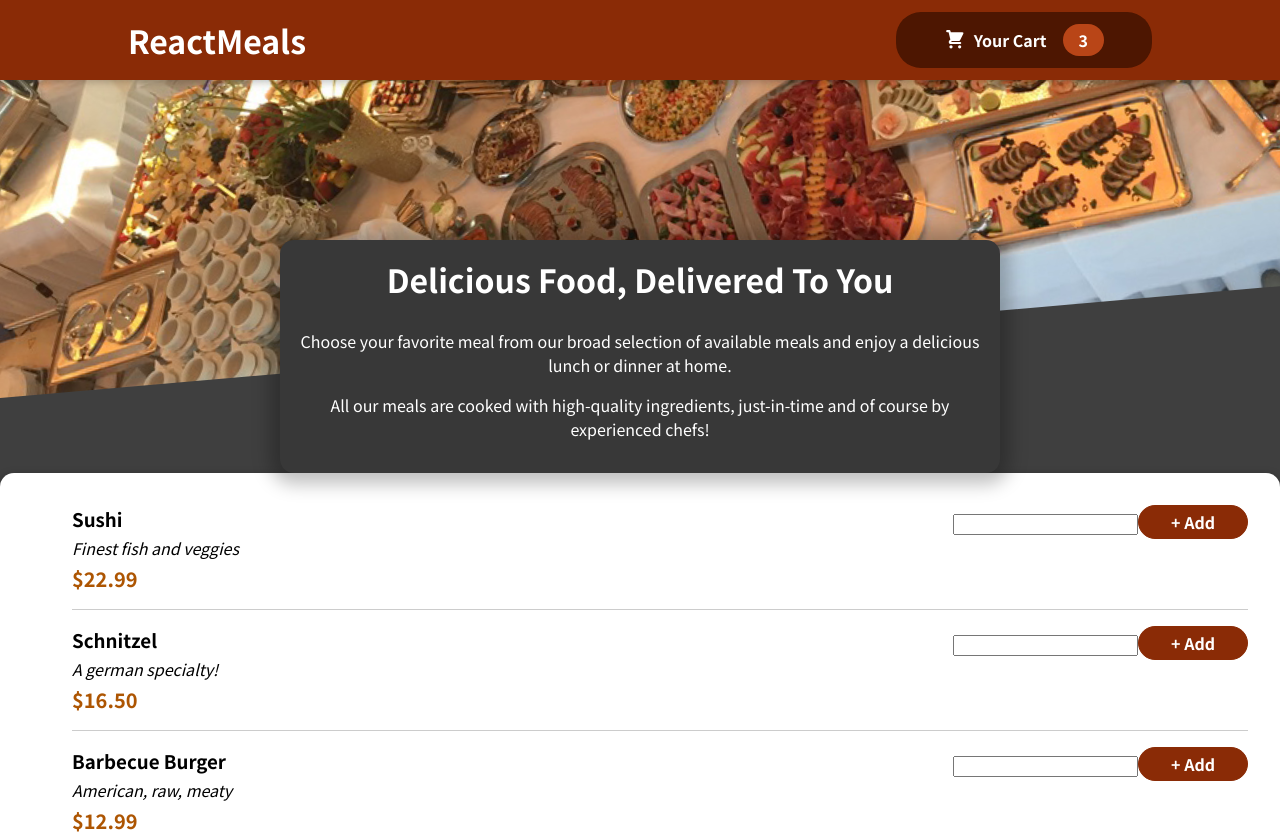
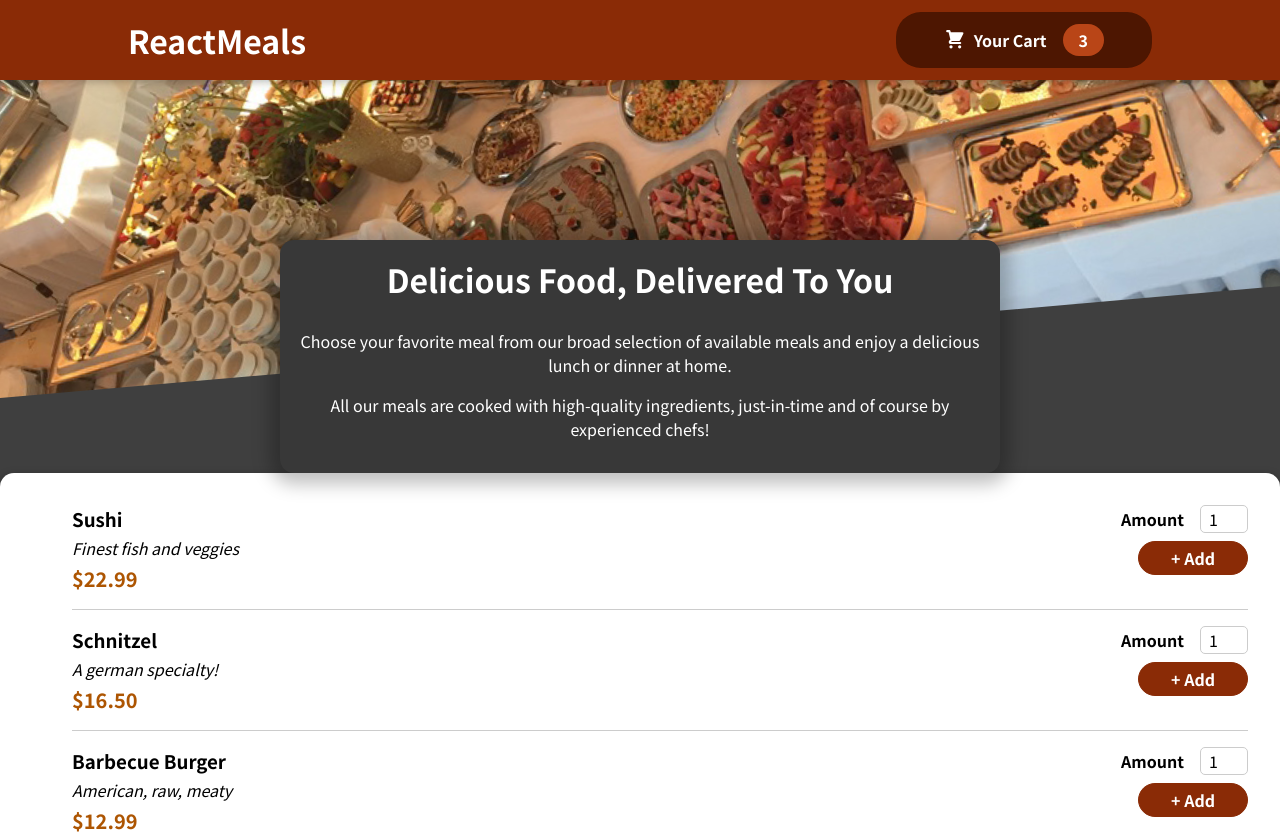
Before and after one commit to anuzza/Food-Order-App, a React (Create React App) app: page / in a window 1280 px wide. Shown: the top 834 px of the page. Built offline with nearby package versions, Linux system fonts and the light colour scheme.

Commit message:
added input to the form

```diff
--- a/src/components/Meals/MealItemForm.js
+++ b/src/components/Meals/MealItemForm.js
@@ -1,9 +1,21 @@
+import Input from '../UI/Input';
 import classes from './MealItemForm.module.css';
+
+
+
 const MealItemForm = props=>{
 
     return(
         <form className={classes.form}>
-            <input />
+            <Input label = "Amount" input ={{
+                id:'amount',
+                type:'number',
+                min: '1',
+                max:'5',
+                step:'1',
+                defaultValue: '1',
+
+            }}/>
             <button>+ Add</button>
         </form>
 
--- a/src/components/UI/Input.js
+++ b/src/components/UI/Input.js
@@ -7,3 +7,5 @@
 
     </div>
 }
+
+export default Input;
```
